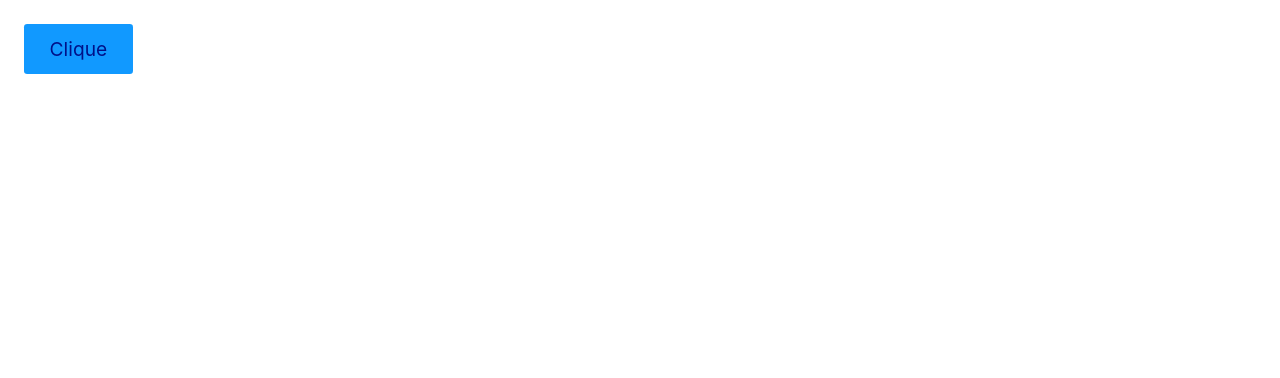
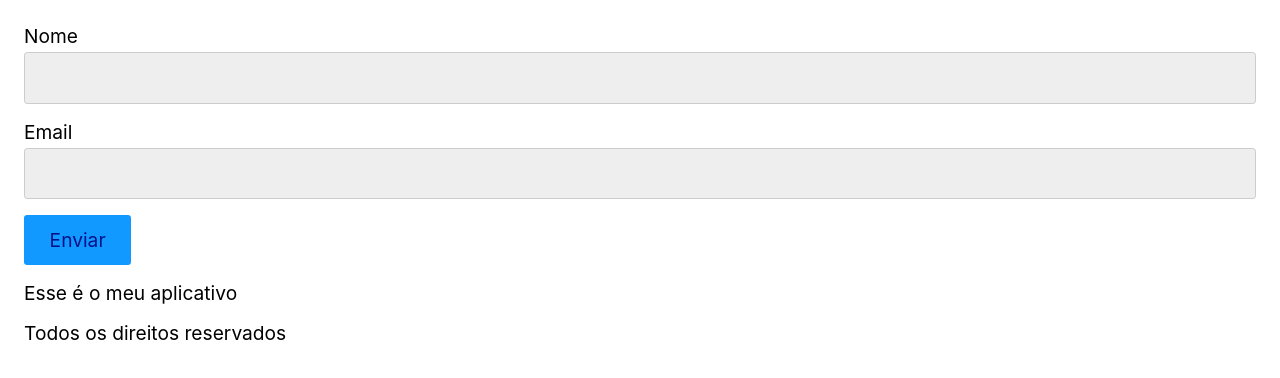
Before and after one commit to HamiltonFRJ/ReactCompleto, a React (Create React App) app in the folder Unid2/ambiente-do-curso/appreact/: page / in a window 1280 px wide. Shown: the top 378 px of the page. Built offline with nearby package versions, Linux system fonts and the light colour scheme.

Commit message:
Componentes

```diff
--- a/Unid2/ambiente-do-curso/appreact/src/App.js
+++ b/Unid2/ambiente-do-curso/appreact/src/App.js
@@ -1,10 +1,27 @@
 import React from 'react';
+import Header from './Header';
+import Footer from './Footer';
+import Form from './Form/Form';
+
+const Teste = () => {
+  const active = true;
+  if (active) {
+    return true;
+  } else {
+    return null;
+  }
+};
 
 const App = () => {
-  function handleClick(event) {
-    console.log(event.target);
-  }
-  return <button onClick={(event) => console.log(event)}>Clique</button>;
+  return (
+    <>
+      <Teste />
+      <Header />
+      <Form />
+      <p>Esse é o meu aplicativo</p>
+      <Footer />
+    </>
+  );
 };
 
 export default App;
--- /dev/null
+++ b/Unid2/ambiente-do-curso/appreact/src/Footer.js
@@ -0,0 +1,11 @@
+import React from 'react';
+
+const Footer = () => {
+  return (
+    <footer>
+      <p>Todos os direitos reservados</p>
+    </footer>
+  );
+};
+
+export default Footer;
--- /dev/null
+++ b/Unid2/ambiente-do-curso/appreact/src/Form/Button.js
@@ -0,0 +1,7 @@
+import React from 'react';
+
+const Button = () => {
+  return <button>Enviar</button>;
+};
+
+export default Button;
--- /dev/null
+++ b/Unid2/ambiente-do-curso/appreact/src/Form/Form.js
@@ -0,0 +1,21 @@
+import React from 'react';
+import Button from './Button';
+import Input from './Input';
+
+const Form = () => {
+  return (
+    <form>
+      <p>
+        <label htmlFor="nome">Nome</label>
+        <Input />
+      </p>
+      <p>
+        <label htmlFor="nome">Email</label>
+        <Input />
+      </p>
+      <Button />
+    </form>
+  );
+};
+
+export default Form;
--- /dev/null
+++ b/Unid2/ambiente-do-curso/appreact/src/Form/Input.js
@@ -0,0 +1,7 @@
+import React from 'react';
+
+const Input = () => {
+  return <input type="text" />;
+};
+
+export default Input;
--- /dev/null
+++ b/Unid2/ambiente-do-curso/appreact/src/Header.js
@@ -0,0 +1,7 @@
+import React from 'react';
+
+const Header = () => {
+  return <header></header>;
+};
+
+export default Header;
```
Also changed, not shown: Unid2/ambiente-do-curso/appreact/Aulas/Eventos/App.js (added, +10 -0 lines), Unid2/ambiente-do-curso/appreact/Aulas/Eventos/notebook.txt (added), Unid2/ambiente-do-curso/appreact/notebook.txt.
